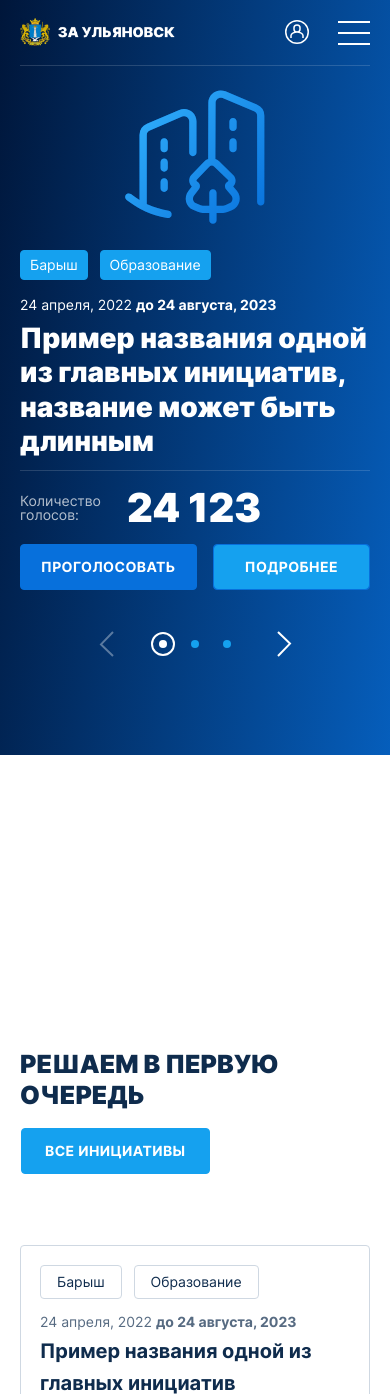
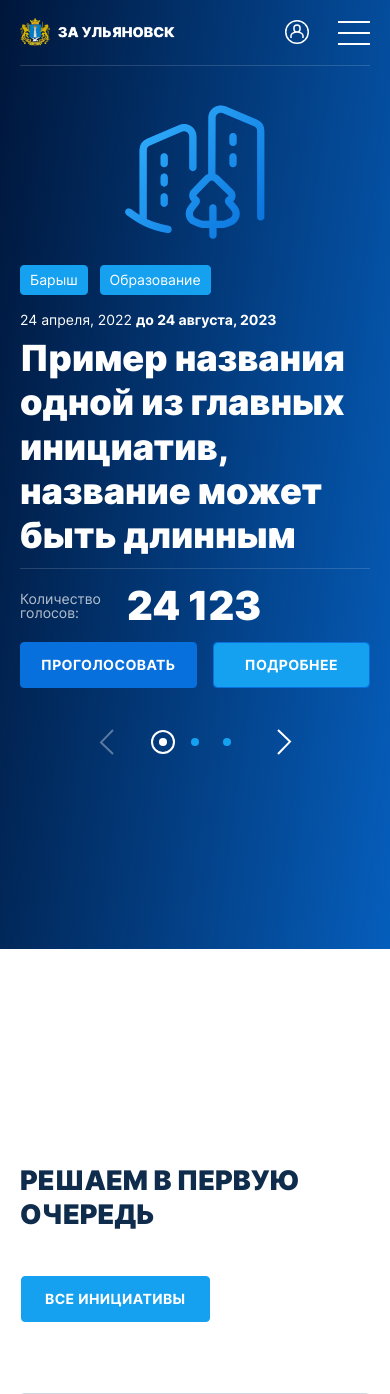
Before and after one commit to yurkaronin/zaulianivsk, a PHP site: page /home.php in a window 390 px wide. Shown: the top 1394 px of the page. Run offline with PHP 8.4, Linux system fonts and the light colour scheme; some libraries are stand-ins or nearby versions.

Commit message:
Доработка адаптива у слайдера и блока с картой, который смещается

```diff
--- a/css/bem/_tags-with-label.scss
+++ b/css/bem/_tags-with-label.scss
@@ -42,4 +42,16 @@
     color: inherit;
     font-size: 18px;
 }
+
+@media (max-width: 650px) {
+  .tags-with-label {
+    display: block;
+  }
+  .tags-with-label__list {
+    margin-bottom: 12px;
+  }
+  .tags-with-label__text {
+    font-size: 16px;
 }
+}
+}
--- a/css/bem/_title.scss
+++ b/css/bem/_title.scss
@@ -29,12 +29,17 @@
   }
 
   @media (max-width: 768px) {
+    font-size: 40px;
     &--tech {
-      font-size: 20px !important;
+      font-size: 20px;
     }
   }
 
   @media (max-width: 650px) {
-    font-size: 25px;
+    font-size: 32px;
+  }
+
+  @media (max-width: 570px) {
+      font-size: 27px;
   }
 }
--- a/css/bem/_voices-button.scss
+++ b/css/bem/_voices-button.scss
@@ -35,7 +35,31 @@
       background-color: var(--Blue);
       border-color: var(--Blue);
       color: var(--White);
+    }
+  }
 
+  @media (max-width: 500px) {
+    padding-top: 17px;
+    display: block;
+    width: 100%;
+    &__number {
+      display: grid;
+      grid-template-columns: 95px 1fr;
+      gap: 12px;
+      align-items: center;
+      margin: 0;
+      margin-bottom: 12px;
+
+      span {
+        margin: 0;
+        font-size: 52px;
+      }
+    }
+  }
+
+  @media (max-width: 425px) {
+    .voices-button__number span {
+      font-size: 40px;
     }
   }
 }
--- a/css/sections/_about.scss
+++ b/css/sections/_about.scss
@@ -42,4 +42,17 @@
       width: 100%;
     }
   }
+  @media (max-width: 650px) {
+    .title {
+      margin: 0 !important;
+      padding: 0 !important;
+    }
+  }
+
+  @media (max-width: 425px) {
+    .lead {
+      font-size: 18px;
+    }
+
+  }
 }
--- a/css/sections/_first-of-all.scss
+++ b/css/sections/_first-of-all.scss
@@ -7,26 +7,27 @@
   }
 
   .map--transform {
-    margin-top: -17%;
+    margin-top: -115px;
   }
 
   @media (max-width: 1440px) {
     .map--transform {
-      margin-top: -15%;
+      margin-top: -180px;
       margin-bottom: 45px;
     }
+
   }
 
   @media (max-width: 1300px) {
     .map--transform {
-      margin-top: -23%;
+      // margin-top: -23%;
       margin-bottom: 45px;
     }
   }
 
   @media (max-width: 1024px) {
     .map--transform {
-      margin-top: -29%;
+      // margin-top: -29%;
     }
   }
 }
--- a/css/sections/_hero.scss
+++ b/css/sections/_hero.scss
@@ -1,15 +1,16 @@
 .hero {
   background: var(--Grad);
   padding-top: 135px;
-  min-height: 616px;
+  // min-height: 616px;
   color: var(--White);
+  padding-bottom: 350px;
 
   &--min {
-    min-height: 256px;
+    // min-height: 256px;
   }
 
   &--mod {
-    min-height: 640px;
+    // min-height: 640px;
   }
 
   .title {
@@ -24,7 +25,6 @@
   & + .map {
     margin-top: -285px;
   }
-
 }
 
 .select-grid {
@@ -94,8 +94,16 @@
     grid-template-columns: repeat(2, 1fr);
   }
   .hero {
-    min-height: auto;
-    padding-bottom: 32px;
+    padding-bottom: 280px;
+  }
+}
+@media (max-width: 650px) {
+  .hero {
+    padding-bottom: 230px;
+  }
+
+  .hero .title {
+    font-size: 46px !important;
   }
 }
 
@@ -105,16 +113,23 @@
     gap: 20px;
   }
 
-  .tabs .map--transform {
-    margin-top: 0;
-    padding-top: 32px;
-  }
-  .hero .title {
-    font-size: 36px;
+  .title {
+    padding-bottom: 1em;
+    margin: 0;
   }
 
   .select-grid__group-name {
     font-size: 16px;
     margin-bottom: 0.5em;
+  }
+}
+
+@media (max-width: 425px) {
+  .hero  {
+    padding-bottom: 190px;
+    padding-top: 100px;
+  }
+  .hero .title {
+    font-size: 35px !important;
 }
 }
--- a/css/sections/_home-screen.scss
+++ b/css/sections/_home-screen.scss
@@ -3,8 +3,9 @@
   overflow: hidden;
   background: var(--Grad);
   color: var(--White);
-  padding-top: 11%;
-  min-height: 970px;
+  padding-top: 190px;
+  min-height: 100vh;
+  padding-bottom: 130px;
   &__slide {
     position: relative;
     height: 100%;
@@ -335,13 +336,15 @@
     align-items: center;
   }
 
-  @media (min-width: 1920px) {
-    min-height: 120vh;
+  .voices-button__buttons li:last-child {
+    margin-right: 0;
   }
 
   @media (max-width: 1440px) {
-    padding-top: 17%;
-    min-height: 902px;
+    padding-top: 155px;
+    padding-bottom: 185px;
+    // padding-top: 17%;
+    // min-height: 902px;
     &__details .title {
       font-size: 55px;
     }
@@ -368,13 +371,10 @@
       max-width: 100%;
       width: initial;
     }
-    &__details .title {
-      font-size: 48px;
-    }
   }
 
   @media (max-width: 1000px) {
-    padding-top: 16%;
+    // padding-top: 16%;
     &__slide {
       grid-template-columns: 208px 1fr;
       align-items: flex-start;
@@ -444,8 +444,13 @@
     }
   }
 
+  @media (max-width: 850px) {
+    &__details .title {
+      font-size: 45px;
+    }
+  }
+
   @media (max-width: 755px) {
-    min-height: 1145px;
     &__slide {
       grid-template-columns: 1fr;
     }
@@ -454,7 +459,7 @@
       display: flex;
       align-items: center;
       justify-content: center;
-      max-width: 295px;
+      max-width: 220px;
     }
     .voices-button {
       position: initial;
@@ -468,13 +473,10 @@
     .voices-button__buttons li {
       margin-right: 24px;
     }
-    // .button {
-    //   padding: 14px 24px;
-    // }
+
   }
 
   @media (max-width: 650px) {
-    min-height: 1175px;
     .voices-button {
       flex-wrap: wrap;
     }
@@ -484,11 +486,14 @@
       width: 100%;
       margin-bottom: 16px;
     }
+    .title {
+      font-size: 36px !important;
+  }
   }
 
   @media (max-width: 500px) {
-    padding-top: 85px;
-    min-height: 755px;
+    padding-top: 100px;
+    // min-height: 755px;
 
     &__slide {
       display: block;
--- a/css/sections/_news.scss
+++ b/css/sections/_news.scss
@@ -65,4 +65,9 @@
     }
   }
 
+  @media (max-width: 425px) {
+    &__title {
+      font-size: 20px;
+    }
+  }
 }
--- a/css/style.css
+++ b/css/style.css
@@ -403,13 +403,21 @@
   background-color: rgba(255, 255, 255, 0.15);
 }
 @media (max-width: 768px) {
+  .title {
+    font-size: 40px;
+  }
   .title--tech {
-    font-size: 20px !important;
+    font-size: 20px;
   }
 }
 @media (max-width: 650px) {
   .title {
-    font-size: 25px;
+    font-size: 32px;
+  }
+}
+@media (max-width: 570px) {
+  .title {
+    font-size: 27px;
   }
 }
 
@@ -1186,6 +1205,30 @@
   border-color: var(--Blue);
   color: var(--White);
 }
+@media (max-width: 500px) {
+  .voices-button {
+    padding-top: 17px;
+    display: block;
+    width: 100%;
+  }
+  .voices-button__number {
+    display: grid;
+    grid-template-columns: 95px 1fr;
+    gap: 12px;
+    align-items: center;
+    margin: 0;
+    margin-bottom: 12px;
+  }
+  .voices-button__number span {
+    margin: 0;
+    font-size: 52px;
+  }
+}
+@media (max-width: 425px) {
+  .voices-button .voices-button__number span {
+    font-size: 40px;
+  }
+}
 
 .hgroup {
   font-size: 64px;
@@ -1868,8 +1911,9 @@
   overflow: hidden;
   background: var(--Grad);
   color: var(--White);
-  padding-top: 11%;
-  min-height: 970px;
+  padding-top: 190px;
+  min-height: 100vh;
+  padding-bottom: 130px;
 }
 .home-screen__slide {
   position: relative;
@@ -2173,15 +2217,13 @@
 .home-screen .voices-button {
   align-items: center;
 }
-@media (min-width: 1920px) {
-  .home-screen {
-    min-height: 120vh;
-  }
+.home-screen .voices-button__buttons li:last-child {
+  margin-right: 0;
 }
 @media (max-width: 1440px) {
   .home-screen {
-    padding-top: 17%;
-    min-height: 902px;
+    padding-top: 155px;
+    padding-bottom: 185px;
   }
   .home-screen__details .title {
     font-size: 55px;
@@ -2208,14 +2250,8 @@
     max-width: 100%;
     width: initial;
   }
-  .home-screen__details .title {
-    font-size: 48px;
-  }
 }
 @media (max-width: 1000px) {
-  .home-screen {
-    padding-top: 16%;
-  }
   .home-screen__slide {
     grid-template-columns: 208px 1fr;
     align-items: flex-start;
@@ -2281,10 +2317,12 @@
     border-color: rgba(255, 255, 255, 0.15);
   }
 }
+@media (max-width: 850px) {
+  .home-screen__details .title {
+    font-size: 45px;
+  }
+}
 @media (max-width: 755px) {
-  .home-screen {
-    min-height: 1145px;
-  }
   .home-screen__slide {
     grid-template-columns: 1fr;
   }
@@ -2309,9 +2347,6 @@
   }
 }
 @media (max-width: 650px) {
-  .home-screen {
-    min-height: 1175px;
-  }
   .home-screen .voices-button {
     flex-wrap: wrap;
   }
@@ -2321,11 +2356,13 @@
     width: 100%;
     margin-bottom: 16px;
   }
+  .home-screen .title {
+    font-size: 36px !important;
+  }
 }
 @media (max-width: 500px) {
   .home-screen {
-    padding-top: 85px;
-    min-height: 755px;
+    padding-top: 100px;
   }
   .home-screen__slide {
     display: block;
@@ -2385,26 +2422,19 @@
   margin-bottom: 36px;
 }
 .first-of-all .map--transform {
-  margin-top: -17%;
+  margin-top: -115px;
 }
 @media (max-width: 1440px) {
   .first-of-all .map--transform {
-    margin-top: -15%;
+    margin-top: -180px;
     margin-bottom: 45px;
   }
 }
 @media (max-width: 1300px) {
   .first-of-all .map--transform {
-    margin-top: -23%;
     margin-bottom: 45px;
   }
 }
-@media (max-width: 1024px) {
-  .first-of-all .map--transform {
-    margin-top: -29%;
-  }
-}
-
 .news {
   background-color: rgba(233, 239, 245, 0.5);
 }
@@ -2795,21 +2831,30 @@
     grid-template-columns: 1fr;
     gap: 20px;
   }
-  .tabs .map--transform {
-    margin-top: 0;
-    padding-top: 32px;
-  }
-  .hero .title {
-    font-size: 36px;
+  .title {
+    padding-bottom: 1em;
+    margin: 0;
   }
   .select-grid__group-name {
     font-size: 16px;
     margin-bottom: 0.5em;
   }
 }
+@media (max-width: 425px) {
+  .hero {
+    padding-bottom: 190px;
+    padding-top: 100px;
+  }
+  .hero .title {
+    font-size: 35px !important;
+  }
+}
+.content {
+  overflow: hidden;
+}
 .content--transform {
   position: relative;
-  margin-top: -140px;
+  margin-top: -290px;
 }
 .content--article {
   position: relative;
```
Also changed, not shown: other parts of css/style.css (+74 -10 lines), css/sections/_content.scss (+44 -4 lines).
